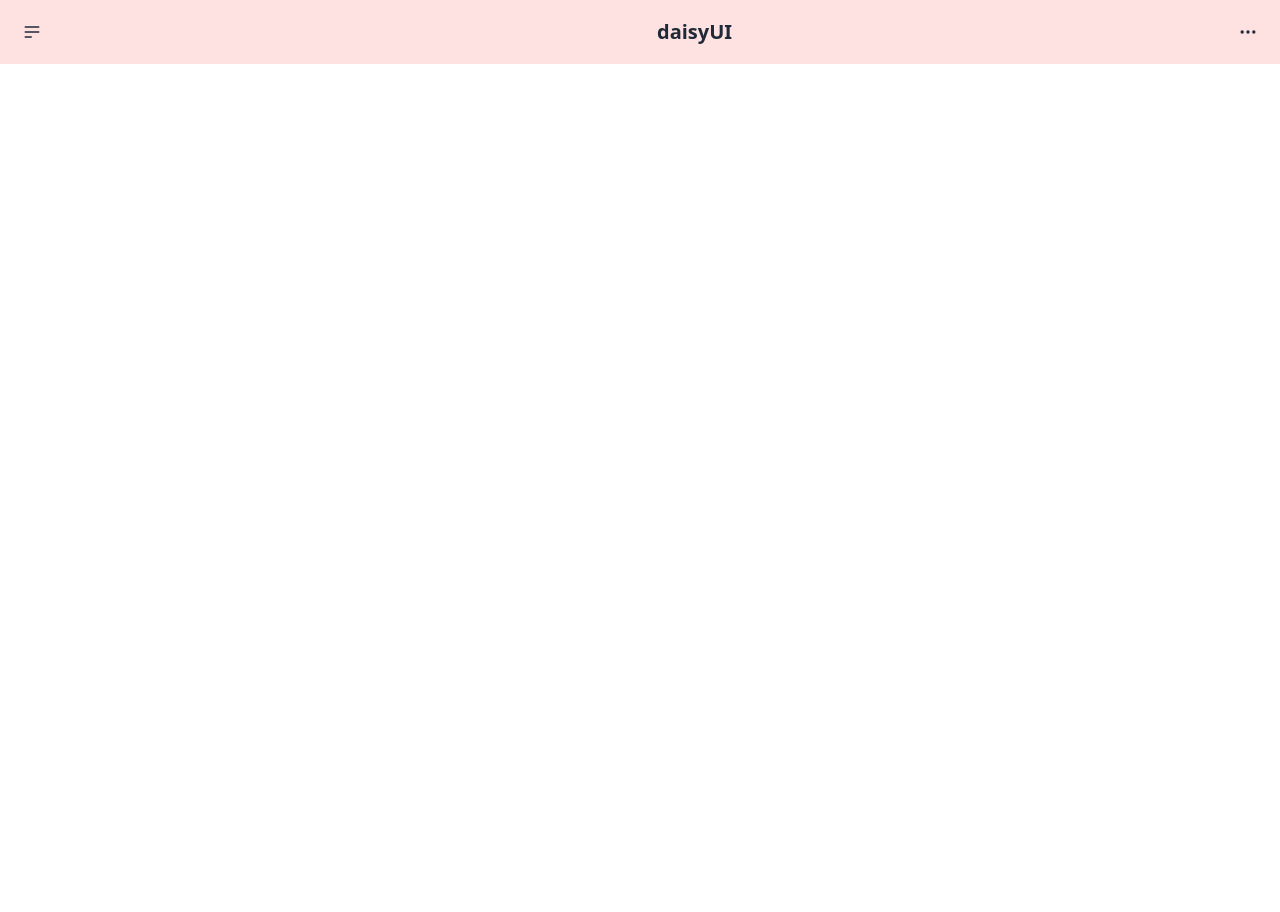
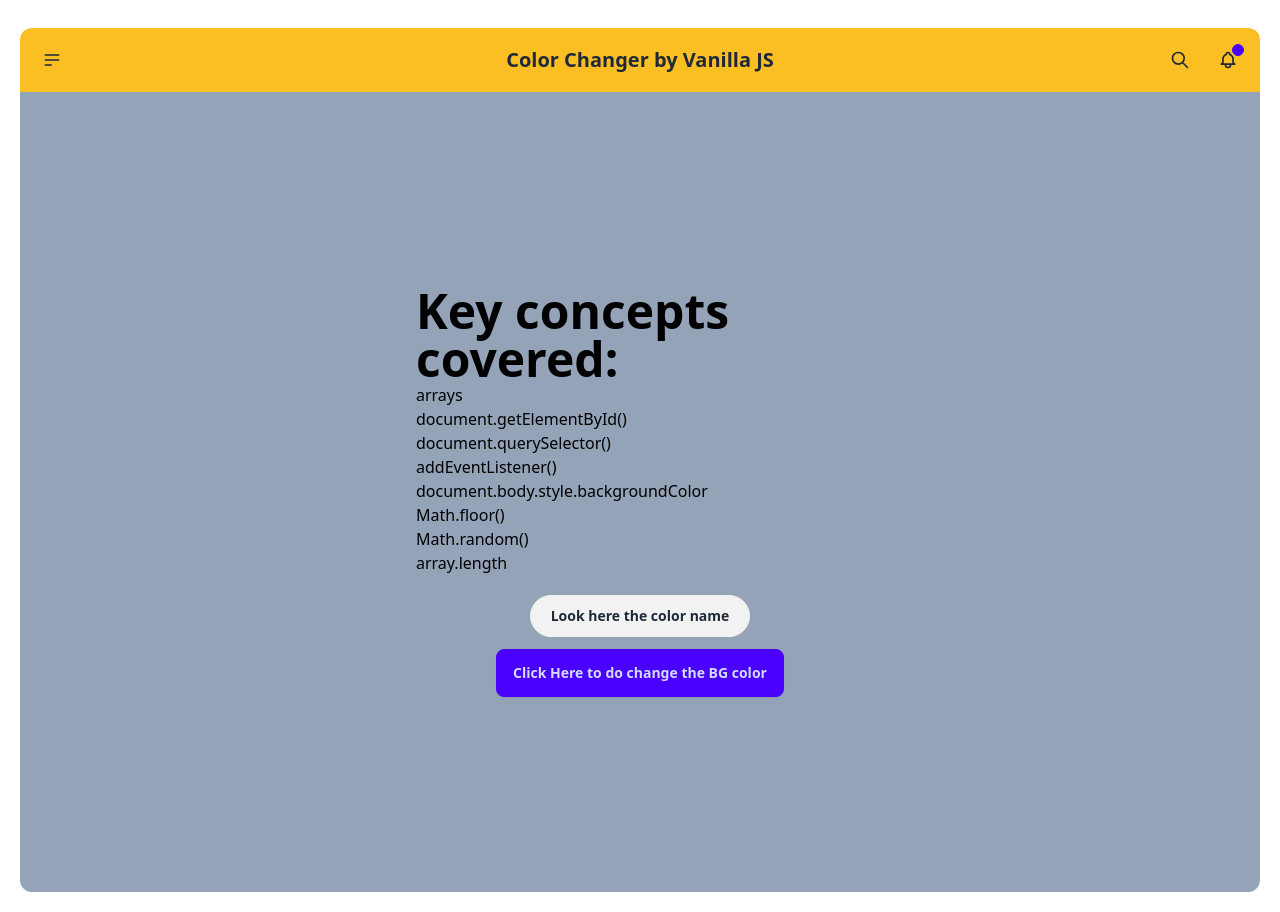
Before and after one commit to moudud-hoq/js-40-projects, a plain HTML site: page index.html in a window 1280 px wide. Before the commit the page ends 800 px from the top, so only its background shows below. Drawn offline with nearby package versions, Linux system fonts and the light colour scheme.

Commit message:
Change the file

```diff
--- a/index.html
+++ b/index.html
@@ -20,32 +20,160 @@
       href="https://fonts.googleapis.com/css2?family=Material+Symbols+Outlined:opsz,wght,FILL,GRAD@20..48,100..700,0..1,-50..200"
     />
   </head>
-  <body class="container mx-auto">
-    <!-- Nav Start -->
-    <nav>
-      <div class="navbar bg-red-100">
+  <body class="container mx-auto p-5 mt-2">
+    <!-- Navbar Start -->
+    <div class="navbar bg-amber-400 rounded-t-xl">
       <div class="navbar-start">
         <div class="dropdown">
           <div tabindex="0" role="button" class="btn btn-ghost btn-circle">
-              <svg xmlns="http://www.w3.org/2000/svg" class="h-5 w-5" fill="none" viewBox="0 0 24 24" stroke="currentColor"><path stroke-linecap="round" stroke-linejoin="round" stroke-width="2" d="M4 6h16M4 12h16M4 18h7" /></svg>
+            <svg
+              xmlns="http://www.w3.org/2000/svg"
+              class="h-5 w-5"
+              fill="none"
+              viewBox="0 0 24 24"
+              stroke="currentColor"
+            >
+              <path
+                stroke-linecap="round"
+                stroke-linejoin="round"
+                stroke-width="2"
+                d="M4 6h16M4 12h16M4 18h7"
+              />
+            </svg>
           </div>
-            <ul tabindex="0" class="menu menu-sm dropdown-content mt-3 z-[1] p-2 shadow bg-base-100 rounded-box w-52">
+          <ul
+            tabindex="0"
+            class="menu menu-sm dropdown-content mt-3 z-[1] p-2 shadow bg-base-100 rounded-box w-52"
+          >
             <li><a>Homepage</a></li>
             <li><a>Portfolio</a></li>
             <li><a>About</a></li>
           </ul>
         </div>
       </div>
-        <div class="flex-1">
-          <a class="btn btn-ghost text-xl">daisyUI</a>
+      <div class="navbar-center">
+        <a class="btn btn-ghost text-xl">Color Changer by Vanilla JS</a>
       </div>
-        <div class="flex-none">
-          <button class="btn btn-square btn-ghost">
-            <svg xmlns="http://www.w3.org/2000/svg" fill="none" viewBox="0 0 24 24" class="inline-block w-5 h-5 stroke-current"><path stroke-linecap="round" stroke-linejoin="round" stroke-width="2" d="M5 12h.01M12 12h.01M19 12h.01M6 12a1 1 0 11-2 0 1 1 0 012 0zm7 0a1 1 0 11-2 0 1 1 0 012 0zm7 0a1 1 0 11-2 0 1 1 0 012 0z"></path></svg>
+      <div class="navbar-end">
+        <button class="btn btn-ghost btn-circle">
+          <svg
+            xmlns="http://www.w3.org/2000/svg"
+            class="h-5 w-5"
+            fill="none"
+            viewBox="0 0 24 24"
+            stroke="currentColor"
+          >
+            <path
+              stroke-linecap="round"
+              stroke-linejoin="round"
+              stroke-width="2"
+              d="M21 21l-6-6m2-5a7 7 0 11-14 0 7 7 0 0114 0z"
+            />
+          </svg>
+        </button>
+        <button class="btn btn-ghost btn-circle">
+          <div class="indicator">
+            <svg
+              xmlns="http://www.w3.org/2000/svg"
+              class="h-5 w-5"
+              fill="none"
+              viewBox="0 0 24 24"
+              stroke="currentColor"
+            >
+              <path
+                stroke-linecap="round"
+                stroke-linejoin="round"
+                stroke-width="2"
+                d="M15 17h5l-1.405-1.405A2.032 2.032 0 0118 14.158V11a6.002 6.002 0 00-4-5.659V5a2 2 0 10-4 0v.341C7.67 6.165 6 8.388 6 11v3.159c0 .538-.214 1.055-.595 1.436L4 17h5m6 0v1a3 3 0 11-6 0v-1m6 0H9"
+              />
+            </svg>
+            <span class="badge badge-xs badge-primary indicator-item"></span>
+          </div>
         </button>
       </div>
     </div>
-    </nav>
-    <!-- Nav End -->
+    <!-- Navbar End -->
+
+    <!-- Hero Start -->
+    <div
+      id="hero"
+      class="hero min-h-screen rounded-b-xl bg-slate-400"
+      style="background-color: "
+    >
+      <div class="bg-opacity-60"></div>
+      <div class="hero-content text-neutral-content">
+        <div class="max-w-md">
+          <ul class="mb-5 text-black">
+            <h1 class="text-5xl font-bold">Key concepts covered:</h1>
+            <li class="">arrays</li>
+            <li class="">document.getElementById()</li>
+            <li class="">document.querySelector()</li>
+            <li class="">addEventListener()</li>
+            <li class="">document.body.style.backgroundColor</li>
+            <li class="">Math.floor()</li>
+            <li class="">Math.random()</li>
+            <li class="">array.length</li>
+          </ul>
+          <div class="flex items-center flex-col gap-3">
+            <div id="show-the-color-name" class="badge badge-ghost p-5 font-bold">Look here the color name</div>
+            <div>
+              <button id="change-color" class="btn btn-primary">
+                Click Here to do change the BG color
+              </button>
+            </div>
+          </div>
+        </div>
+      </div>
+    </div>
+    <!-- Hero End -->
+
+    <!-- JS code here -->
+    <script>
+      // Get the button element
+      var colorChangingButton = document.getElementById("change-color");
+      // Add click event listener to the button
+      colorChangingButton.addEventListener("click", function () {
+        // Get a random color
+        var randomColor = getRandomColor();
+        // Change the background color of the hero element
+        document.getElementById("hero").style.backgroundColor =
+          randomColor.colorCode;
+        // Update the content of the show-the-color-name div with the generated color code and name
+        document.getElementById("show-the-color-name").innerText =
+          randomColor.colorCode + " " + randomColor.colorName;
+      });
+
+      // Function to generate a random color and its name
+      function getRandomColor() {
+        var letters = "0123456789ABCDEF"; // This string contains all the characters that can be used in a hexadecimal color code.
+        var colorCode = "#"; // This initializes the color variable with the '#' symbol, which is used in hexadecimal color codes.
+        var colorName = ""; // Variable to store the color name
+        for (var i = 0; i < 6; i++) {
+          // This loop runs 6 times to generate a 6-character hexadecimal color code.
+          colorCode += letters[Math.floor(Math.random() * 16)]; // In each iteration, a random character from the 'letters' string is added to the 'color' variable.
+          // Math.random() generates a random number between 0 and 1. Multiplying it by 16 gives us a number between 0 and 15.
+          // Math.floor() rounds down the result to the nearest integer, ensuring it's within the range of valid indices for the 'letters' string.
+          // This expression selects a random character from the 'letters' string and adds it to the 'color' variable.
+        }
+        // Color names can be assigned based on the color code or chosen arbitrarily
+        // For simplicity, let's assign some color names based on the generated color code
+        switch (colorCode) {
+          case "#FF0000":
+            colorName = "Red";
+            break;
+          case "#00FF00":
+            colorName = "Green";
+            break;
+          case "#0000FF":
+            colorName = "Blue";
+            break;
+          // Add more cases as needed
+          default:
+            colorName = "";
+        }
+        // Finally, the generated hexadecimal color code and its name are returned.
+        return { colorCode: colorCode, colorName: colorName };
+      }
+    </script>
   </body>
 </html>
```
Lines whose indentation alone changed are shown as unchanged.
